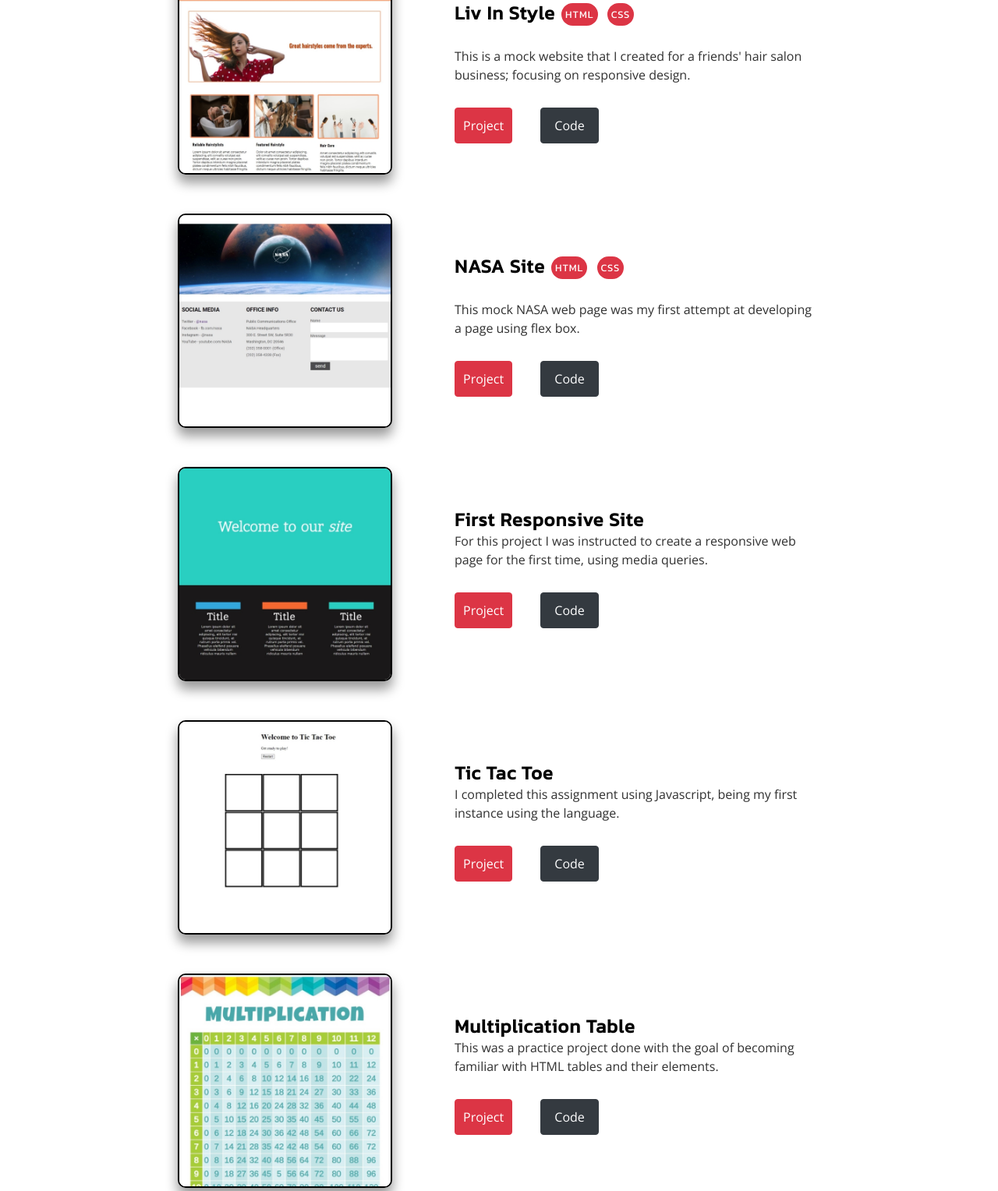
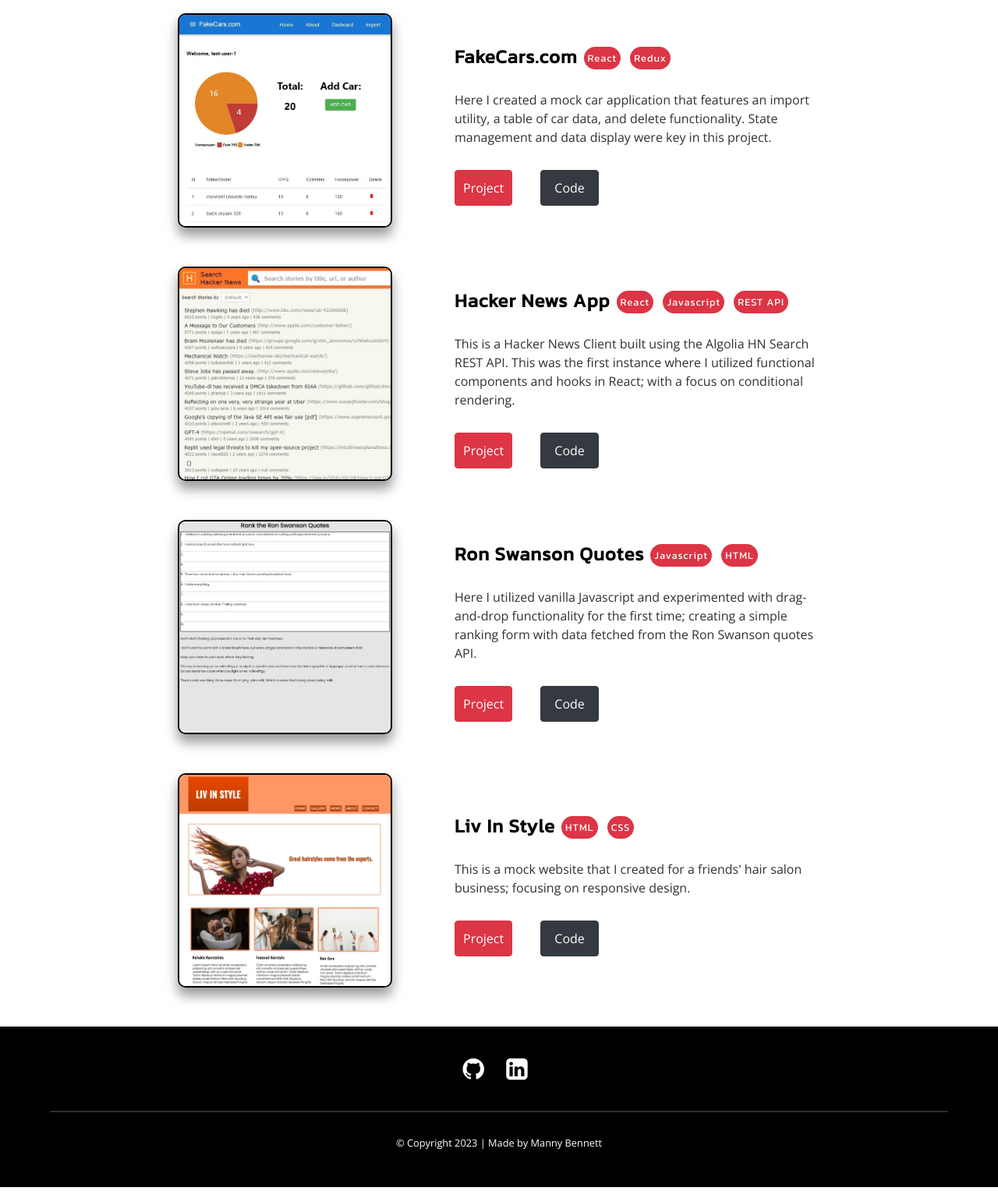
Before and after one commit to mannybennett/newPortfolio, a website: page portfolio.html in a window 1280 px wide. Shown: the part 884-2412 px from the top of the page at 78% size. Drawn offline with nearby package versions, Linux system fonts and the light colour scheme.

Commit message:
Update Portfolio Entries

```diff
--- a/portfolio-styles.css
+++ b/portfolio-styles.css
@@ -166,6 +166,13 @@
 .featuredImg {
 	width: 300px;
 	margin-bottom: 25px;
+}
+
+#divider {
+	width: 100%;
+	background-color: black;
+	height: 1px;
+	margin-bottom: 50px;
 }
 
 .fill {
--- a/portfolio.html
+++ b/portfolio.html
@@ -38,7 +38,9 @@
       <div id="header-container">
         <div id="logo-name">
           <div id="logo-container">
-            <img id="logo" src="./images/headshot.jpg" />
+            <a href="./index.html">
+							<img id="logo" src="./images/headshot.jpg" />
+						</a>
           </div>
           <h3 id="name"><a href="./index.html">MANNY BENNETT</a></h3>
         </div>
@@ -123,8 +125,120 @@
               </div>
             </div>
           </div>
+					<hr id="divider">
           <div class="imgCard">
-            <img class="fill" src="./images/livinstyle.jpg" />
+            <a href="https://mannybennett.github.io/JS411_Redux-Thunk/" target="_blank">
+							<img class="fill" src="./images/fakeCars.jpg" />
+						</a>
+            <div class="innerCard">
+              <div class="titleAndChips">
+                <h3>FakeCars.com</h3>
+								<div class="chips">
+									<span class="chip">React</span>
+									<span class="chip">Redux</span>
+								</div>
+              </div>
+
+              <p>
+                Here I created a mock car application that features an import utility, a table of car data, and delete functionality. State management and data display were key in this project.
+              </p>
+              <div>
+                <a
+                  href="https://mannybennett.github.io/JS411_Redux-Thunk/"
+                  target="_blank"
+                  class="btn btn-danger btn-md mr-3 imgButton1"
+                  role="button"
+                  data-bs-toggle="button"
+                  >Project</a
+                >
+                <a
+                  href="https://github.com/mannybennett/JS411_Redux-Thunk"
+                  target="_blank"
+                  class="btn btn-dark btn-md ml-3 imgButton2"
+                  role="button"
+                  data-bs-toggle="button"
+                  >Code</a
+                >
+              </div>
+            </div>
+          </div>
+          <div class="imgCard">
+            <a href="https://mannybennett.github.io/JS411_HackerNewsApp/" target="_blank">
+							<img class="fill" src="./images/hackerNews.jpg" />
+						</a>
+            <div class="innerCard">
+              <div class="titleAndChips">
+                <h3>Hacker News App</h3>
+								<div class="chips">
+									<span class="chip">React</span>
+									<span class="chip">Javascript</span>
+									<span class="chip">REST API</span>
+								</div>
+              </div>
+
+              <p>
+                This is a Hacker News Client built using the Algolia HN Search REST API. This was the first instance where I utilized functional components and hooks in React; with a focus on conditional rendering.
+              </p>
+              <div>
+                <a
+                  href="https://mannybennett.github.io/JS411_HackerNewsApp/"
+                  target="_blank"
+                  class="btn btn-danger btn-md mr-3 imgButton1"
+                  role="button"
+                  data-bs-toggle="button"
+                  >Project</a
+                >
+                <a
+                  href="https://github.com/mannybennett/JS411_HackerNewsApp"
+                  target="_blank"
+                  class="btn btn-dark btn-md ml-3 imgButton2"
+                  role="button"
+                  data-bs-toggle="button"
+                  >Code</a
+                >
+              </div>
+            </div>
+          </div>
+          <div class="imgCard">
+            <a href="https://mannybennett.github.io/JS211_RonSwansonApp/" target="_blank">
+							<img class="fill" src="./images/ronSwan.jpg" />
+						</a>
+            <div class="innerCard">
+              <div class="titleAndChips">
+                <h3>Ron Swanson Quotes</h3>
+								<div class="chips">
+									<span class="chip">Javascript</span>
+									<span class="chip">HTML</span>
+								</div>
+              </div>
+
+              <p>
+                Here I utilized vanilla Javascript and experimented with drag-and-drop functionality for the first time; creating a simple ranking form with data fetched from the Ron Swanson quotes API.
+              </p>
+              <div>
+                <a
+                  href="https://mannybennett.github.io/JS211_RonSwansonApp/"
+                  target="_blank"
+                  class="btn btn-danger btn-md mr-3 imgButton1"
+                  role="button"
+                  data-bs-toggle="button"
+                  >Project</a
+                >
+                <a
+                  href="https://github.com/mannybennett/JS211_RonSwansonApp"
+                  target="_blank"
+                  class="btn btn-dark btn-md ml-3 imgButton2"
+                  role="button"
+                  data-bs-toggle="button"
+                  >Code</a
+                >
+              </div>
+            </div>
+          </div>
+          <div class="imgCard">
+            <a href="https://mannybennett.github.io/hairSalonWebsite/index.html" target="_blank">
+							<img class="fill" src="./images/livinstyle.jpg" />
+						</a>
             <div class="innerCard">
               <div class="titleAndChips">
                 <h3>Liv In Style</h3>
@@ -149,124 +263,6 @@
                 >
                 <a
                   href="https://github.com/mannybennett/hairSalonWebsite"
-                  target="_blank"
-                  class="btn btn-dark btn-md ml-3 imgButton2"
-                  role="button"
-                  data-bs-toggle="button"
-                  >Code</a
-                >
-              </div>
-            </div>
-          </div>
-          <div class="imgCard">
-            <img class="fill" src="./images/nasa.jpg" />
-            <div class="innerCard">
-              <div class="titleAndChips">
-                <h3>NASA Site</h3>
-								<div class="chips">
-									<span class="chip">HTML</span>
-									<span class="chip">CSS</span>
-								</div>
-              </div>
-              <p>
-                This mock NASA web page was my first attempt at developing a
-                page using flex box.
-              </p>
-              <div>
-                <a
-                  href="https://mannybennett.github.io/NASAproject/"
-                  target="_blank"
-                  class="btn btn-danger btn-md mr-3 imgButton1"
-                  role="button"
-                  data-bs-toggle="button"
-                  >Project</a
-                >
-                <a
-                  href="https://github.com/mannybennett/NASAproject"
-                  target="_blank"
-                  class="btn btn-dark btn-md ml-3 imgButton2"
-                  role="button"
-                  data-bs-toggle="button"
-                  >Code</a
-                >
-              </div>
-            </div>
-          </div>
-          <div class="imgCard">
-            <img class="fill" src="./images/responsivesite.jpg" />
-            <div class="innerCard">
-              <h3>First Responsive Site</h3>
-              <p>
-                For this project I was instructed to create a responsive web
-                page for the first time, using media queries.
-              </p>
-              <div>
-                <a
-                  href="https://mannybennett.github.io/First-Responsive-Website/"
-                  target="_blank"
-                  class="btn btn-danger btn-md mr-3 imgButton1"
-                  role="button"
-                  data-bs-toggle="button"
-                  >Project</a
-                >
-                <a
-                  href="https://github.com/mannybennett/First-Responsive-Website"
-                  target="_blank"
-                  class="btn btn-dark btn-md ml-3 imgButton2"
-                  role="button"
-                  data-bs-toggle="button"
-                  >Code</a
-                >
-              </div>
-            </div>
-          </div>
-          <div class="imgCard">
-            <img class="fill" src="./images/tictactoe.jpg" />
-            <div class="innerCard">
-              <h3>Tic Tac Toe</h3>
-              <p>
-                I completed this assignment using Javascript, being my first
-                instance using the language.
-              </p>
-              <div>
-                <a
-                  href="https://mannybennett.github.io/TicTacToe-101/"
-                  target="_blank"
-                  class="btn btn-danger btn-md mr-3 imgButton1"
-                  role="button"
-                  data-bs-toggle="button"
-                  >Project</a
-                >
-                <a
-                  href="https://github.com/mannybennett/TicTacToe-101/tree/TTT-Logic"
-                  target="_blank"
-                  class="btn btn-dark btn-md ml-3 imgButton2"
-                  role="button"
-                  data-bs-toggle="button"
-                  >Code</a
-                >
-              </div>
-            </div>
-          </div>
-          <div class="imgCard">
-            <img class="fill" src="./images/timestable.jpg" />
-            <div class="innerCard">
-              <h3>Multiplication Table</h3>
-              <p>
-                This was a practice project done with the goal of becoming
-                familiar with HTML tables and their elements.
-              </p>
-              <div>
-                <a
-                  href="https://mannybennett.github.io/timesTable/"
-                  target="_blank"
-                  class="btn btn-danger btn-md mr-3 imgButton1"
-                  role="button"
-                  data-bs-toggle="button"
-                  >Project</a
-                >
-                <a
-                  href="https://github.com/mannybennett/timesTable"
                   target="_blank"
                   class="btn btn-dark btn-md ml-3 imgButton2"
                   role="button"
```
Also changed, not shown: about.html (+3 -1 lines), contact.html (+3 -1 lines), index.html (+3 -1 lines), resume.html (+3 -1 lines), images/fakeCars.jpg (added), images/hackerNews.jpg (added), images/ronSwan.jpg (added), images/smallbiz.jpg.
